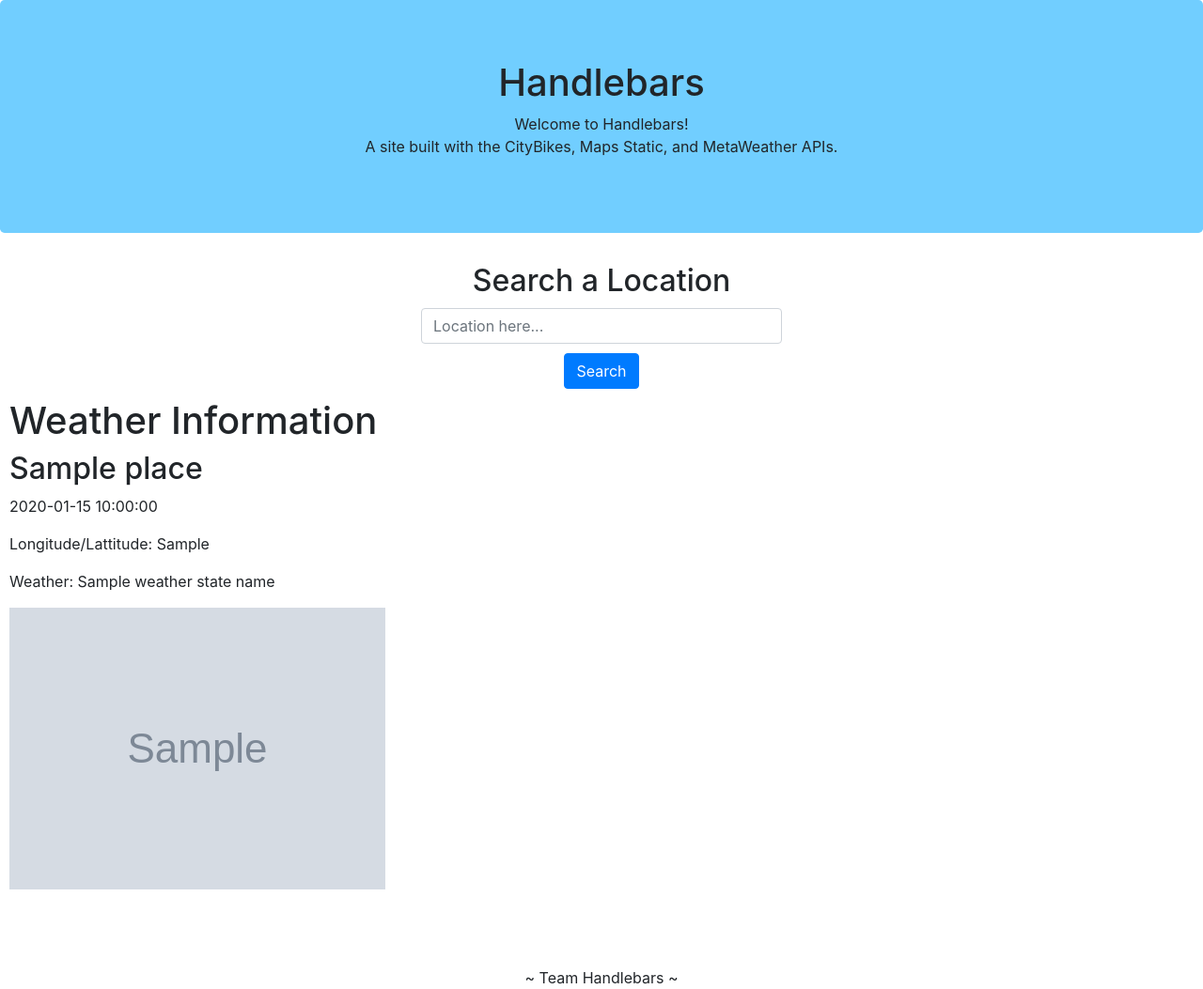
After one commit to nilffej/Handlebars, a Flask app: template templates/searchresults.html in a window 1280 px wide. The commit adds this page. Shown: the whole page at 94% size. Run offline with Flask 2, Linux system fonts and the light colour scheme; the template is opened without the code that fills it: most values are stand-ins (such as "Sample title", 1, 10 or a date in 2020); grey boxes marked "Sample" are stand-in pictures; some libraries are stand-ins or nearby versions.

Commit message:
Progress on search bar. Currently only adapted for MetaWeather API.

```diff
--- a/app.py
+++ b/app.py
@@ -1,4 +1,4 @@
-# Team Mediocrity
+# Team Handlebars
 # SoftDev1 PD 9
 # K25
 # 11/13/2019
@@ -9,16 +9,29 @@ app = Flask(__name__)
 
 @app.route("/")
 def root():
-    u = urllib.request.urlopen("https://www.metaweather.com/api/location/44418/")
-    response = u.read()
-    data = json.loads(response)
-    weather = data['consolidated_weather'][0]
-    return render_template("homepage.html",
-                            place = data['title'],
-                            latt_long = data['latt_long'],
-                            applicable_date = weather['applicable_date'],
-                            weather_state_name = weather['weather_state_name'],
-                            image = "https://www.metaweather.com/static/img/weather/png/64/{}.png".format(weather['weather_state_abbr']))
+    return render_template("homepage.html")
+
+@app.route("/search")
+def search():
+    if request.args["searchbar"]:
+        u = urllib.request.urlopen("https://www.metaweather.com/api/location/search/?query={}".format(request.args["searchbar"].replace(" ","%20")))
+        response = u.read()
+        data = json.loads(response)
+        if len(data) == 0:
+            return redirect(url_for("root"))
+        u = urllib.request.urlopen("https://www.metaweather.com/api/location/{}".format(data[0]["woeid"]))
+        response = u.read()
+        data = json.loads(response)
+        weather = data['consolidated_weather'][0]
+        return render_template("searchresults.html", place = data['title'],
+                                latt_long = data['latt_long'],
+                                applicable_date = weather['applicable_date'],
+                                weather_state_name = weather['weather_state_name'],
+                                image = "https://www.metaweather.com/static/img/weather/png/64/{}.png".format(weather['weather_state_abbr']))
+    else:
+        return redirect(url_for("root"))
+
+
 
 if __name__ == "__main__":
     app.debug = True
--- a/templates/homepage.html
+++ b/templates/homepage.html
@@ -22,22 +22,24 @@
     </div>
 
     <h2 style="text-align: center;">Search a Location</h2>
-    <form class="active-cyan-3 active-cyan-4" action="" style="text-align: center">
-      <input class="form-control" type="text" placeholder="Search"
-        aria-label="Search" style="width: 30%; margin: 10px auto;">
-      <button type="button" class="btn btn-primary">Search</button>
+
+    <!-- <form action="/search" align="center">
+    	<input type="text" name="username"><br><br>
+    	<button type="submit">Log In</button>
+    </form> -->
+    <form class="active-cyan-3 active-cyan-4" action="/search" style="text-align: center;">
+      <input class="form-control" type="text" placeholder="Location here..."
+        aria-label="Search" style="width: 30%; margin: 10px auto;" name="searchbar">
+      <button class="btn btn-primary" type="submit">Search</button>
     </form>
 
+    {% block searchresults %}
 
-    <h1>Weather Information</h1>
-    <h2>{{place}}</h2>
-    <p>{{applicable_date}}</p>
-    <p>Longitude/Lattitude: {{latt_long}}</p>
-    <p>Weather: {{weather_state_name}}</p>
-    <img src="{{image}}">
+    {% endblock %}
 
     <br><br><br>
-    <a href="{{ url_for('root') }}">Home</a><br><br>
-    <footer>Team Mediocrity</footer>
+    <center>
+      <footer>~ Team Handlebars ~</footer>
+    </center>
   </body>
 </html>
--- /dev/null
+++ b/templates/searchresults.html
@@ -0,0 +1,13 @@
+{% extends "homepage.html" %}
+
+{% block searchresults %}
+
+<div style="margin: 10px;">
+  <h1>Weather Information</h1>
+  <h2>{{place}}</h2>
+  <p>{{applicable_date}}</p>
+  <p>Longitude/Lattitude: {{latt_long}}</p>
+  <p>Weather: {{weather_state_name}}</p>
+  <img src="{{image}}">
+</div>
+{% endblock %}
```
